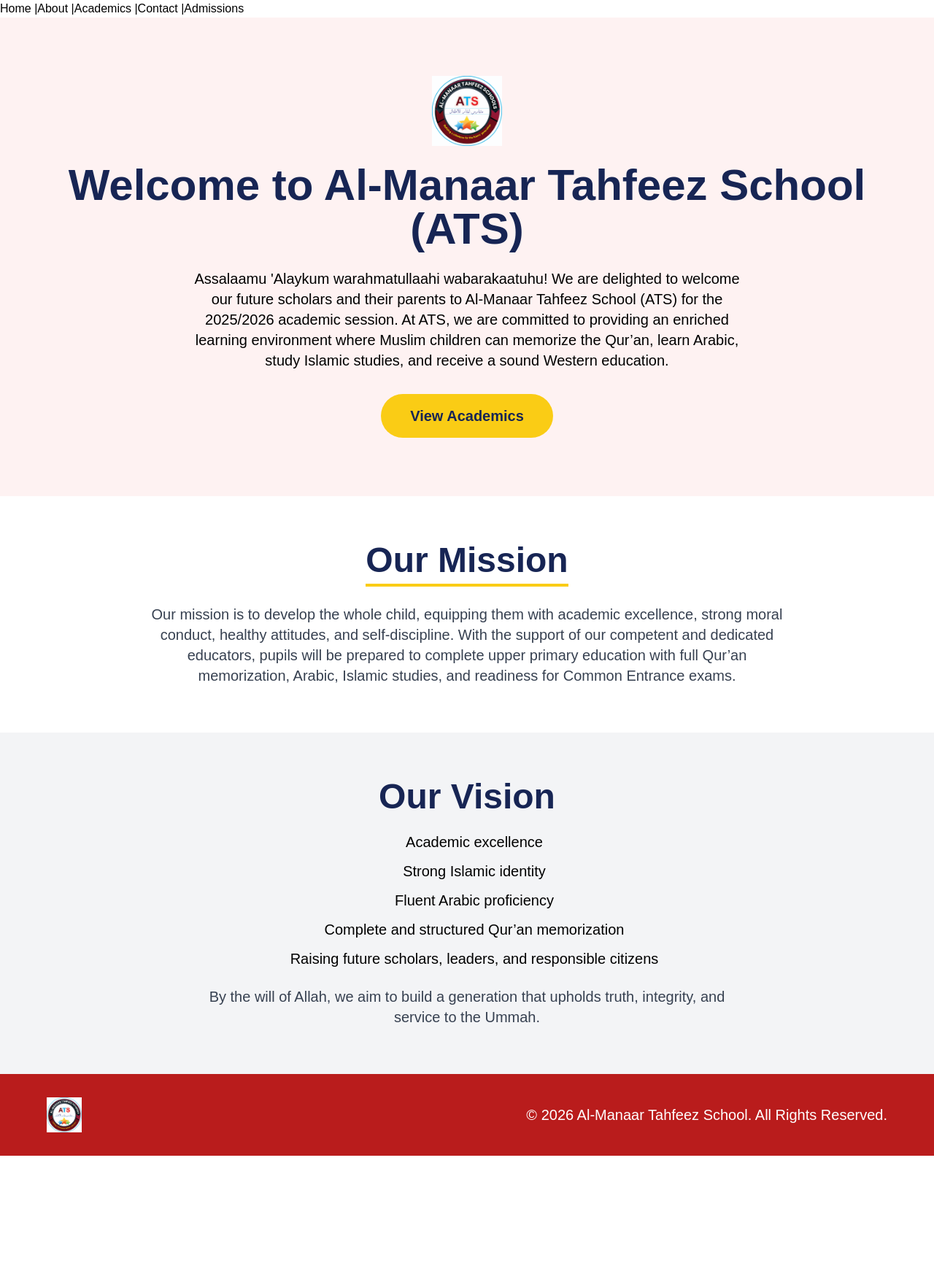
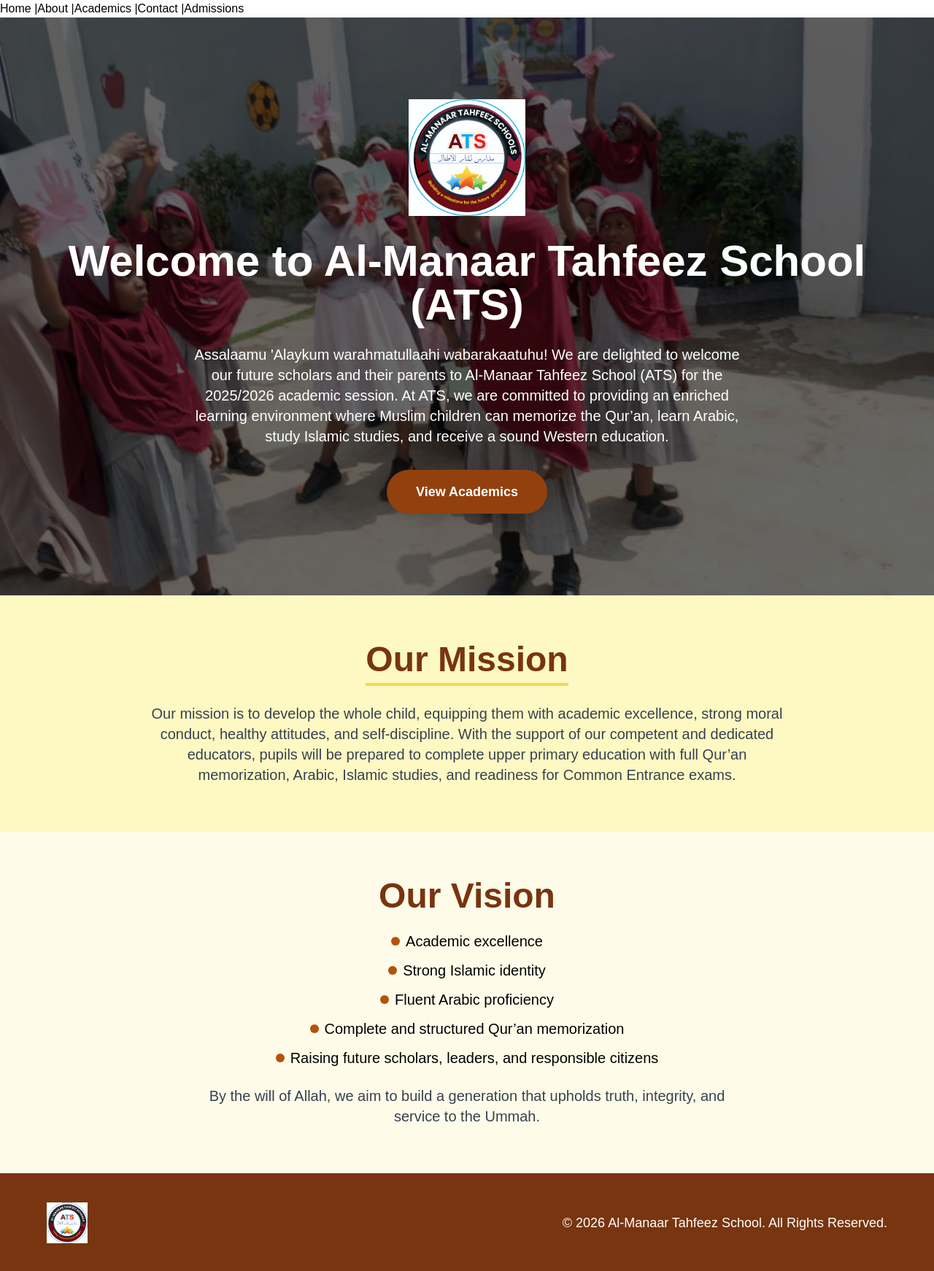
Before and after one commit to Motunmine21/al-manaar-islamic-school-portal, a React (Vite) app in the folder al-manaar-school-app/: page /about in a window 1280 px wide. Shown: the whole page at 73% size. Before the commit the page ends 1584 px from the top, so only its background shows below. Built offline with nearby package versions, Linux system fonts and the light colour scheme.

Commit message:
feat(about) : add About page with mission and vision -Implemented layout and styling -Added images and content secttions -Fully responsive design for desktop and mobile

```diff
--- a/al-manaar-school-app/src/pages/About.jsx
+++ b/al-manaar-school-app/src/pages/About.jsx
@@ -2,19 +2,42 @@
 import React from "react";
 import { Link } from "react-router-dom";
 import schoolLogo from "../assets/schoolLogo.png";
+import image1 from "../assets/image1.png";
 
 const About = () => {
+  const visionPoints = [
+    "Academic excellence",
+    "Strong Islamic identity",
+    "Fluent Arabic proficiency",
+    "Complete and structured Qur’an memorization",
+    "Raising future scholars, leaders, and responsible citizens",
+  ];
+
   return (
-    <div className="bg-red-50 min-h-screen">
-      {/* Hero Section */}
-      <section className="py-20 px-6 md:px-16 text-center flex flex-col items-center">
-        <img src={schoolLogo} alt="School Logo" className="h-24 w-24 mb-6" />
+    <div className="bg-yellow-50 min-h-screen flex flex-col">
 
-        <h1 className="text-5xl md:text-6xl font-bold text-blue-950 mb-6">
+      {/* ================= HERO SECTION ================= */}
+      <section
+        className="relative py-28 px-6 md:px-16 text-center flex flex-col items-center justify-center bg-cover bg-center"
+        style={{ backgroundImage: `url(${image1})` }}
+      >
+        {/* Dark Overlay */}
+        <div className="absolute inset-0 bg-black bg-opacity-60"></div>
+
+        {/* Content */}
+        <div className="relative z-10 flex flex-col items-center">
+          {/* Bigger Logo */}
+          <img
+            src={schoolLogo}
+            alt="School Logo"
+            className="h-32 w-32 md:h-40 md:w-40 mb-8"
+          />
+
+          <h1 className="text-4xl md:text-6xl font-bold text-white mb-6 leading-tight">
             Welcome to Al-Manaar Tahfeez School (ATS)
           </h1>
 
-        <p className="text-lg md:text-xl max-w-3xl mx-auto mb-8 leading-relaxed text-center">
+          <p className="text-lg md:text-xl max-w-3xl mx-auto mb-8 leading-relaxed text-white">
             Assalaamu 'Alaykum warahmatullaahi wabarakaatuhu! We are delighted
             to welcome our future scholars and their parents to Al-Manaar Tahfeez
             School (ATS) for the 2025/2026 academic session. At ATS, we are
@@ -25,15 +48,19 @@ const About = () => {
 
           <Link
             to="/academics"
-          className="bg-yellow-400 text-blue-950 font-bold px-10 py-4 rounded-full text-lg md:text-xl transform transition hover:bg-yellow-500 hover:text-white hover:scale-105"
+            className="bg-amber-800 text-white px-10 py-4 rounded-full text-lg font-semibold
+                       hover:bg-yellow-400 hover:text-amber-900
+                       transition-all duration-300 hover:-translate-y-1 shadow-lg"
           >
             View Academics
           </Link>
+
+        </div>
       </section>
 
-      {/* Mission Section */}
-      <section className="py-16 px-6 md:px-16 bg-white flex flex-col items-center text-center">
-        <h2 className="text-4xl md:text-5xl font-bold text-blue-950 mb-6 border-b-4 border-yellow-400 pb-2">
+      {/* ================= MISSION SECTION ================= */}
+      <section className="py-16 px-6 md:px-16 bg-yellow-100 flex flex-col items-center text-center">
+        <h2 className="text-4xl md:text-5xl font-bold text-amber-900 mb-6 border-b-4 border-amber-300 pb-2">
           Our Mission
         </h2>
         <p className="text-lg md:text-xl text-gray-700 max-w-4xl leading-relaxed">
@@ -43,27 +70,22 @@ const About = () => {
           be prepared to complete upper primary education with full Qur’an
           memorization, Arabic, Islamic studies, and readiness for Common Entrance exams.
         </p>
+
       </section>
 
-      {/* Vision Section */}
-      <section className="py-16 px-6 md:px-16 bg-gray-100 flex flex-col items-center text-center">
-        <h2 className="text-4xl md:text-5xl font-bold text-blue-950 mb-6">
+      {/* ================= VISION SECTION ================= */}
+      <section className="py-16 px-6 md:px-16 bg-yellow-50 flex flex-col items-center text-center">
+        <h2 className="text-4xl md:text-5xl font-bold text-amber-900 mb-6">
           Our Vision
         </h2>
 
         <ul className="max-w-3xl space-y-3 text-lg md:text-xl">
-          {[
-            "Academic excellence",
-            "Strong Islamic identity",
-            "Fluent Arabic proficiency",
-            "Complete and structured Qur’an memorization",
-            "Raising future scholars, leaders, and responsible citizens"
-          ].map((item, index) => (
+          {visionPoints.map((item, index) => (
             <li
               key={index}
               className="flex items-center justify-center gap-2 group transform transition hover:scale-105"
             >
-              <span className="h-3 w-3 bg-brown-600 rounded-full group-hover:bg-yellow-400 transition"></span>
+              <span className="h-3 w-3 bg-amber-700 rounded-full group-hover:bg-yellow-400 transition"></span>
               {item}
             </li>
           ))}
@@ -73,15 +95,26 @@ const About = () => {
           By the will of Allah, we aim to build a generation that upholds truth,
           integrity, and service to the Ummah.
         </p>
+
       </section>
 
-      {/* Footer */}
-      <footer className="bg-red-700 text-white py-8 px-6 md:px-16 flex flex-col md:flex-row items-center justify-between">
-        <img src={schoolLogo} alt="School Logo" className="h-12 w-12 mb-4 md:mb-0" />
-        <p className="text-center md:text-left text-lg md:text-xl">
+      {/* ================= FOOTER ================= */}
+      <footer className="bg-amber-900 text-white py-10 w-full mt-auto">
+        <div className="flex flex-col md:flex-row items-center justify-between px-6 md:px-16 gap-6">
+          {/* Logo */}
+          <img
+            src={schoolLogo}
+            alt="School Logo"
+            className="h-14 w-14"
+          />
+
+          {/* Copyright */}
+          <p className="text-center md:text-left text-base md:text-lg">
             &copy; {new Date().getFullYear()} Al-Manaar Tahfeez School. All Rights Reserved.
           </p>
+        </div>
       </footer>
+
     </div>
   );
 };
```
Lines whose indentation alone changed are shown as unchanged.
